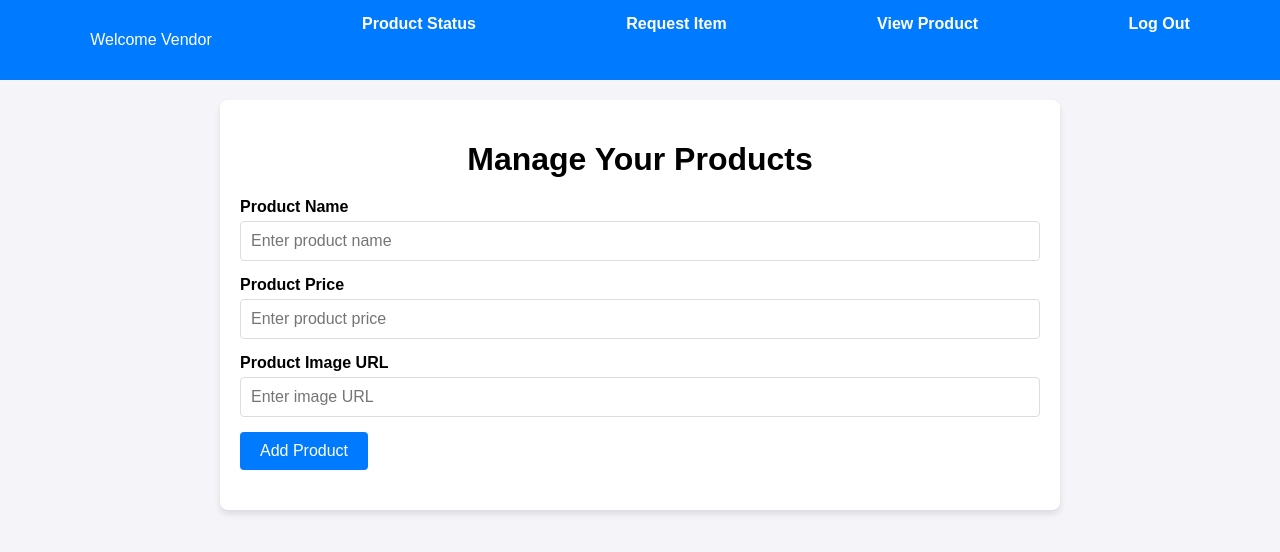
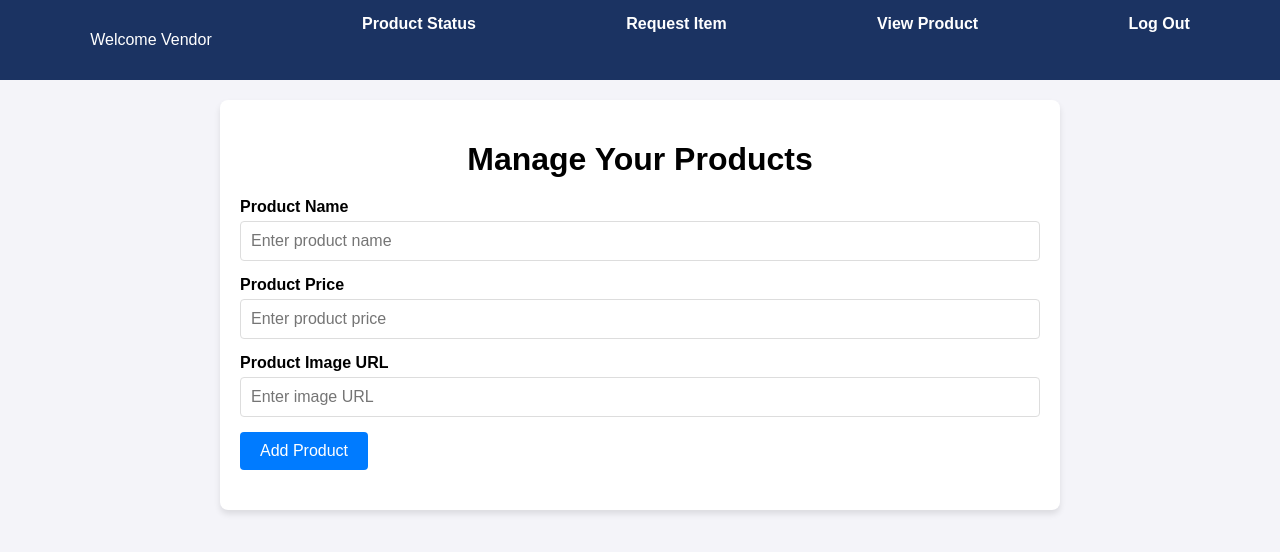
Before and after one commit to EshaRawatt/AxciomTask, a plain HTML site: page additem.html in a window 1280 px wide. Drawn offline with Linux system fonts and the light colour scheme.

Commit message:
initialise local

```diff
--- a/additem.css
+++ b/additem.css
@@ -7,7 +7,7 @@ body {
 
 /* Navbar styling */
 nav {
-    background-color: #007bff;
+    background-color:  rgb(27, 51, 98);
     color: white;
     padding: 15px;
     display: flex;
```
